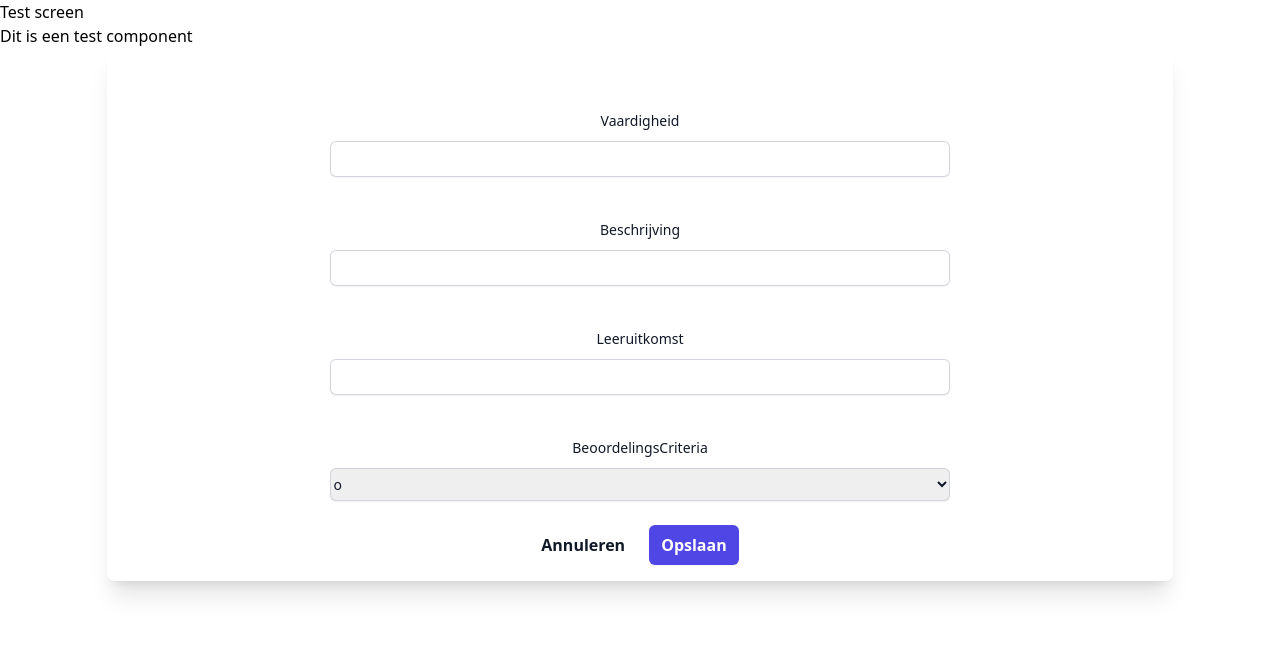
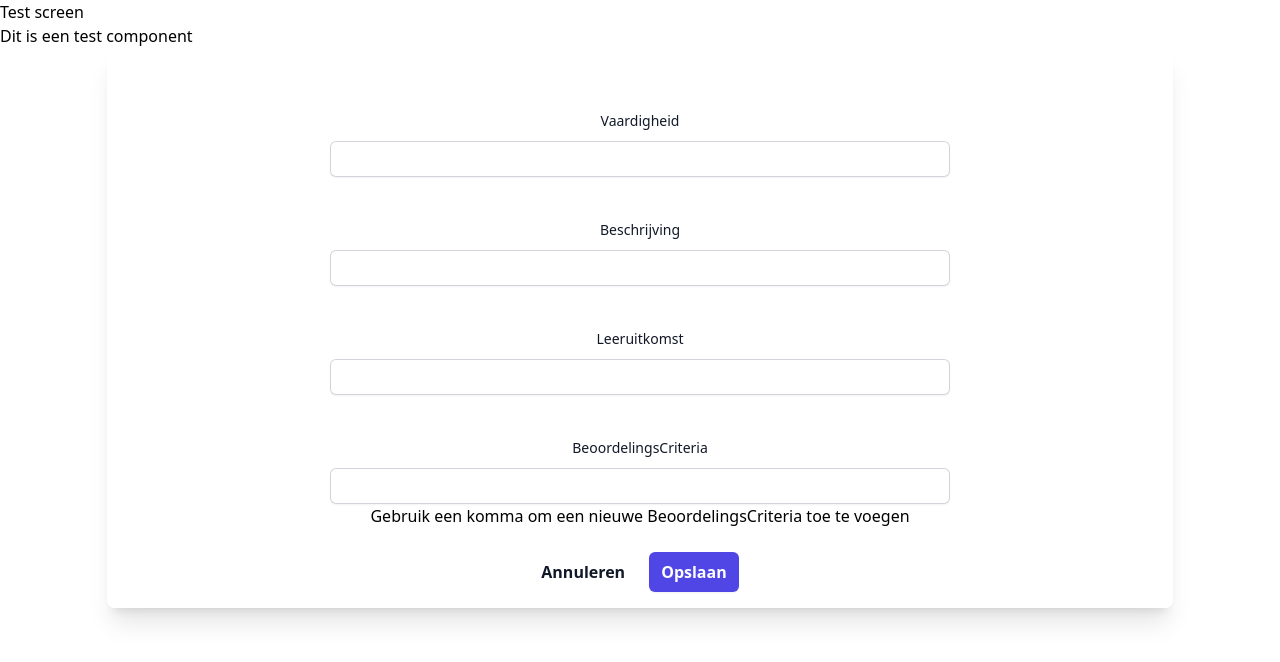
Before and after one commit to richardvisssr/Skilltree-project, a React (Create React App) app in the folder Code/skilltree-webapp/: page /test in a window 1280 px wide. Shown: the top 662 px of the page. Built offline with nearby package versions, Linux system fonts and the light colour scheme.

Commit message:
Ready voor review

```diff
--- a/Code/skilltree-webapp/src/actions/Node.js
+++ b/Code/skilltree-webapp/src/actions/Node.js
@@ -31,7 +31,7 @@ export const fetchCreateNodeActionAsync = (skill, description, assesmentCriteria
         }),
 
     };
-    fetch(`${API_PATH}/nodes/skilltrees/3`, options)
+    fetch(`${API_PATH}/nodes/skilltrees/${skilltreeId}`, options)
         .then((response) => response.json())
         .then(() => {
             dispatch(setCreateNodeAction(skill, description, positionX, positionY, skilltreeId, learningOutcome, assesmentCriteria));
--- a/Code/skilltree-webapp/src/components/createNode/CreateNodeComponent.jsx
+++ b/Code/skilltree-webapp/src/components/createNode/CreateNodeComponent.jsx
@@ -9,9 +9,8 @@ import "../../styles/styles.css";
 function CreateNodeComponent() {
     const [skill, setSkill] = useState("");
     const [description, setDescription] = useState("");
-    const [assessmentCriteria, setAssessmentCriteria] = useState("");
+    const [assesmentCriteria, setAssessmentCriteria] = useState([]);
     const [learningOutcome, setLearningOutcome] = useState([]);
-    const allowedValues = ["o", "v", "g"];
 
     const handleSkillChange = (event) => {
         setSkill(event.target.value);
@@ -22,12 +21,8 @@ function CreateNodeComponent() {
     };
 
     const handleAssessmentCriteriaChange = (event) => {
-        const { value } = event.target;
-        if (allowedValues.includes(value)) {
-            setAssessmentCriteria(value);
-        } else {
-            setAssessmentCriteria("");
-        }
+        const criteriaArray = event.target.value.split(",");
+        setAssessmentCriteria(criteriaArray);
     };
 
     const handleLearningOutcomeChange = (event) => {
@@ -36,9 +31,8 @@ function CreateNodeComponent() {
 
     const dispatch = useDispatch();
 
-    // TODO: x,y,en ID meegeven
     const handleSave = () => {
-        dispatch(fetchCreateNodeActionAsync(skill, description, assessmentCriteria, learningOutcome));
+        dispatch(fetchCreateNodeActionAsync(skill, description, assesmentCriteria, learningOutcome));
     };
 
     return (
@@ -48,13 +42,8 @@ function CreateNodeComponent() {
                     <FormFieldComponent titel="Vaardigheid" type="text" value={skill} onChange={handleSkillChange} />
                     <FormFieldComponent titel="Beschrijving" type="text" value={description} onChange={handleDescriptionChange} />
                     <FormFieldComponent titel="Leeruitkomst" type="text" value={learningOutcome} onChange={handleLearningOutcomeChange} />
-                    <FormFieldComponent titel="BeoordelingsCriteria" type="select" allowedValues={allowedValues} value={assessmentCriteria} onChange={handleAssessmentCriteriaChange}>
-                        <option value="">Kies een beoordelingscriterium</option>
-                        <option value="o">Onvoldoende</option>
-                        <option value="v">Voldoende</option>
-                        <option value="g">Goed</option>
-                    </FormFieldComponent>
-
+                    <FormFieldComponent titel="BeoordelingsCriteria" type="text" value={assesmentCriteria.join(",")} onChange={handleAssessmentCriteriaChange} />
+                    <p className="text-center">Gebruik een komma om een nieuwe BeoordelingsCriteria toe te voegen</p>
                     <div className="mt-6 flex items-center justify-center gap-x-6">
                         <button type="button" className="text-m font-semibold leading-6 text-gray-900">Annuleren</button>
                         <button
--- a/Code/skilltree-webapp/src/components/createNode/FormFieldComponent.jsx
+++ b/Code/skilltree-webapp/src/components/createNode/FormFieldComponent.jsx
@@ -2,7 +2,7 @@
 import React from "react";
 
 function formFieldComponent({
-    titel, type, value, onChange, allowedValues,
+    titel, type, value, onChange,
 }) {
     if (type === "text") {
         return (
@@ -16,25 +16,6 @@ function formFieldComponent({
             </div>
         );
     }
-
-    if (type === "select") {
-        return (
-            <div className="mt-10 gap-x-6 gap-y-8 justify-center flex">
-                <div className="w-3/5 text-center">
-                    <label htmlFor={titel} className="text-sm font-medium leading-6 text-gray-900">{titel}</label>
-                    <div className="mt-2">
-                        <select name={titel} id={titel} value={value} onChange={onChange} className="block w-full rounded-md border-0 py-1.5 text-gray-900 shadow-sm ring-1 ring-inset ring-gray-300 placeholder:text-gray-400 focus:ring-2 focus:ring-inset focus:ring-gray-600 sm:text-sm sm:leading-6">
-                            {allowedValues.map((option) => (
-                                <option key={option} value={option}>
-                                    {option}
-                                </option>
-                            ))}
-                        </select>
-                    </div>
-                </div>
-            </div>
-        );
-    }
     return null;
 }
 
```
